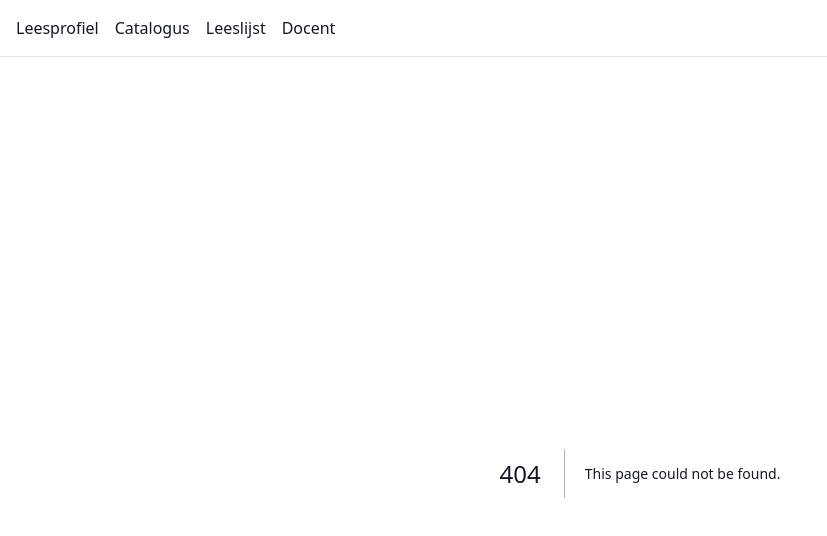
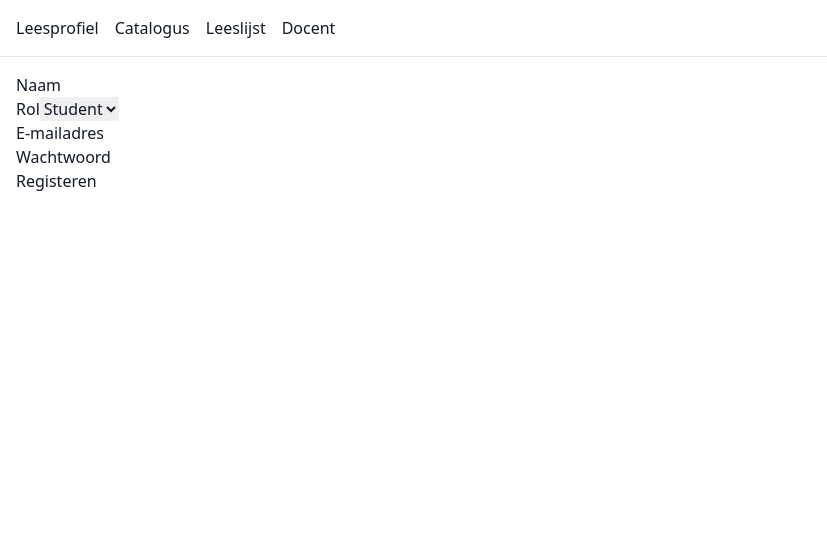
Before and after one commit to VinValentinoo/vrij-lezen-op-maat, a Next.js app in the folder front-end/: page /register in a window 1280 px wide. Before the commit this address had no page. Shown: the top 536 px of the page, without its empty margins (0-827 px from the left). Built offline with nearby package versions, Linux system fonts and the light colour scheme; no server answers.

Commit message:
Front end login + register

```diff
--- /dev/null
+++ b/front-end/src/app/login/page.tsx
@@ -0,0 +1,61 @@
+'use client';
+
+import { useState } from "react";
+import { apiFetch } from "@/lib/api-client";
+import { setToken } from "@/lib/cookies";
+import { useRouter } from "next/navigation";
+
+export default function LoginPage() {
+    const [email, setEmail] = useState('');
+    const [password, setPassword] = useState('');
+    const [err, setErr] = useState<string | null>(null);
+
+    const router = useRouter();
+
+    async function handleSubmit(e: React.FormEvent) {
+        e.preventDefault();
+        setErr(null);
+
+        try {
+            const data = await apiFetch<{ accessToken: string}>('/auth/login', {
+                method: 'POST',
+                body: JSON.stringify({email, password}),
+            });
+            setToken(data.accessToken);
+            router.push('/profiel');
+        } catch (err) {
+            if(err instanceof Error) {
+                setErr(err.message);
+            } else {
+                setErr('Er is iets mis gegaan.')
+            }
+        }
+    }
+
+    return (
+        <form onSubmit={handleSubmit}>
+            <div>
+                <label htmlFor="email">E-mailadres</label>
+                <input
+                    id="email"
+                    type="email"
+                    value={email}
+                    onChange={(e) => setEmail(e.target.value)}
+                    required
+                />
+            </div>
+            <div>
+                <label htmlFor="password">Wachtwoord</label>
+                <input
+                    id="password"
+                    type="password"
+                    value={password}
+                    onChange={(e) => setPassword(e.target.value)}
+                    required
+                />
+            </div>
+            {err && <p role="alert">{err}</p>}
+            <button type="submit">Inloggen</button>
+        </form>
+    )
+}
--- /dev/null
+++ b/front-end/src/app/register/page.tsx
@@ -0,0 +1,80 @@
+'use client';
+
+import { useState } from "react";
+import { useRouter } from "next/navigation";
+import { apiFetch } from "@/lib/api-client";
+
+type Role = 'STUDENT' | 'DOCENT';
+
+export default function RegisterPage() {
+    const [email, setEmail] = useState('');
+    const [password, setPassword] = useState('');
+    const [name, setName] = useState('');
+    const [role, setRole] = useState<Role>('STUDENT');
+    const [err, setErr] = useState<string | null>(null);
+
+    const router = useRouter();
+
+    async function handleSubmit(e: React.FormEvent) {
+        e.preventDefault();
+        setErr(null);
+
+        try {
+            await apiFetch<{ message: string, email: string, name: string, role: string }>('/auth/register', {
+                method: 'POST',
+                body: JSON.stringify({ email, password, name, role }),
+            });
+            router.push('/login');
+        } catch (err) {
+            if (err instanceof Error) {
+                setErr(err.message);
+            } else {
+                setErr('Er is iets mis gegaan.')
+            }
+        }
+    }
+
+    return (
+        <form onSubmit={handleSubmit}>
+            <div>
+                <label htmlFor="name">Naam</label>
+                <input
+                    id="name"
+                    type="text"
+                    value={name}
+                    onChange={(e) => setName(e.target.value)}
+                    required
+                />
+            </div>
+            <div>
+                <label htmlFor="role">Rol</label>
+                <select name="role" id="role" onChange={(e) => setRole(e.target.value)}>
+                    <option value="STUDENT">Student</option>
+                    <option value="DOCENT">Docent</option>
+                </select>
+            </div>
+            <div>
+                <label htmlFor="email">E-mailadres</label>
+                <input
+                    id="email"
+                    type="email"
+                    value={email}
+                    onChange={(e) => setEmail(e.target.value)}
+                    required
+                />
+            </div>
+            <div>
+                <label htmlFor="password">Wachtwoord</label>
+                <input
+                    id="password"
+                    type="password"
+                    value={password}
+                    onChange={(e) => setPassword(e.target.value)}
+                    required
+                />
+            </div>
+            {err && <p role="alert">{err}</p>}
+            <button type="submit">Registeren</button>
+        </form>
+    )
+}
```
